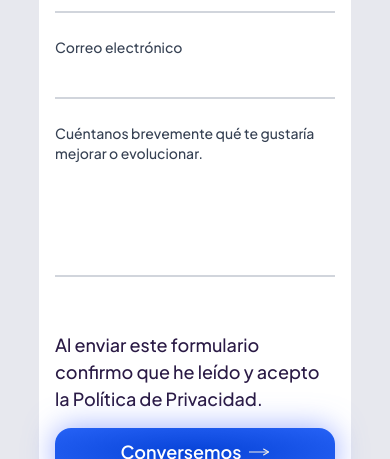
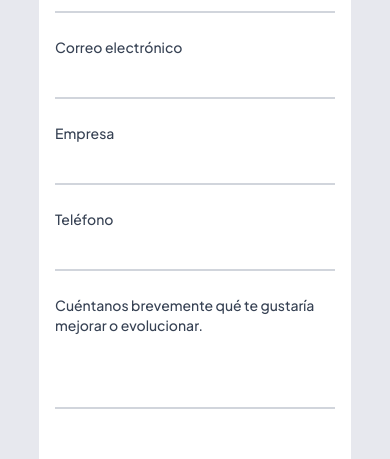
Before and after one commit to navadav-solutions/navadav-homepage, a Next.js app: page / in a window 390 px wide. Shown: the part 9160-9619 px from the top of the page. Built offline with nearby package versions, Linux system fonts and the light colour scheme.

Commit message:
Add company and phone fields to ContactForm component with validation. Adjust message textarea rows and spacing for improved layout.

```diff
--- a/app/components/ContactForm/ContactForm.tsx
+++ b/app/components/ContactForm/ContactForm.tsx
@@ -69,6 +69,76 @@ const ContactForm = () => {
                     <ValidationError prefix="Email" field="email" className="text-red-500 text-sm font-semibold" errors={state.errors} />
                   </div>
                 </div>
+                <div className="flex flex-col lg:flex-row gap-6">
+                  <div className="flex-1">
+                    <label htmlFor="company" className="block text-sm font-medium text-gray-700 mb-0">
+                      Empresa
+                    </label>
+                    <input
+                      id="company"
+                      type="text"
+                      name="company"
+                      className="w-full border-b-2 border-gray-300 focus:border-blue-500 outline-none py-2 text-gray-800"
+                      placeholder=""
+                    />
+                    <ValidationError prefix="Company" field="company" className="text-red-500 text-sm font-semibold" errors={state.errors} />
+                  </div>
+                  <div className="flex-1">
+                    <label htmlFor="phone" className="block text-sm font-medium text-gray-700">
+                      Teléfono
+                    </label>
+                    <input
+                      id="phone"
+                      type="tel"
+                      name="phone"
+                      inputMode="tel"
+                      pattern="\+?[0-9]*"
+                      className="w-full border-b-2 border-gray-300 focus:border-blue-500 outline-none py-2 text-gray-800"
+                      placeholder=""
+                      onKeyDown={(e) => {
+                        const input = e.currentTarget;
+                        const value = input.value;
+                        const isNumber = /[0-9]/.test(e.key);
+                        const isPlus = e.key === '+';
+                        const isControlKey = ['Backspace', 'Delete', 'Tab', 'ArrowLeft', 'ArrowRight', 'Enter', 'Home', 'End'].includes(e.key);
+
+                        // Permitir + solo al inicio
+                        if (isPlus && value.length === 0) {
+                          return; // Permitir el +
+                        }
+
+                        // Permitir números siempre
+                        if (isNumber) {
+                          return; // Permitir números
+                        }
+
+                        // Permitir teclas de control
+                        if (isControlKey) {
+                          return; // Permitir teclas de control
+                        }
+
+                        // Permitir Ctrl/Cmd + A, C, V, X para copiar/pegar/seleccionar
+                        if (e.ctrlKey || e.metaKey) {
+                          return;
+                        }
+
+                        // Bloquear todo lo demás
+                        e.preventDefault();
+                      }}
+                      onChange={(e) => {
+                        let value = e.target.value;
+                        // Permitir + solo al inicio, luego solo números
+                        if (value.startsWith('+')) {
+                          value = '+' + value.slice(1).replace(/[^0-9]/g, '');
+                        } else {
+                          value = value.replace(/[^0-9]/g, '');
+                        }
+                        e.target.value = value;
+                      }}
+                    />
+                    <ValidationError prefix="Phone" field="phone" className="text-red-500 text-sm font-semibold" errors={state.errors} />
+                  </div>
+                </div>
                 <div>
                   <label htmlFor="message" className="block text-sm font-medium text-gray-700">
                     Cuéntanos brevemente qué te gustaría mejorar o evolucionar.
@@ -76,14 +146,14 @@ const ContactForm = () => {
                   <textarea
                     id="message"
                     name="message"
-                    rows={4}
-                    className="w-full border-b-2 border-gray-300 focus:border-blue-500 outline-none py-2 text-gray-800 resize-none"
+                    rows={3}
+                    className="w-full border-b-2 border-gray-300 focus:border-blue-500 outline-none text-gray-800 resize-none"
                     placeholder=""
                     required
                   />
                   <ValidationError prefix="Message" field="message" className="text-red-500 text-sm font-semibold"  errors={state.errors} />
                 </div>
-                <div className="flex lg:flex-row flex-col items-center justify-between gap-4 lg:mt-20 mt-6">
+                <div className="flex lg:flex-row flex-col items-center justify-between gap-4 lg:mt-10 mt-6">
                   <p className="text-[18px] font-[500] lg:font-[400] text-[#2A1A45] lg:text-gray-500 lg:w-[60%] w-[100%] text-left">
                     Al enviar este formulario confirmo que he leído y acepto la
                     Política de Privacidad.
```
